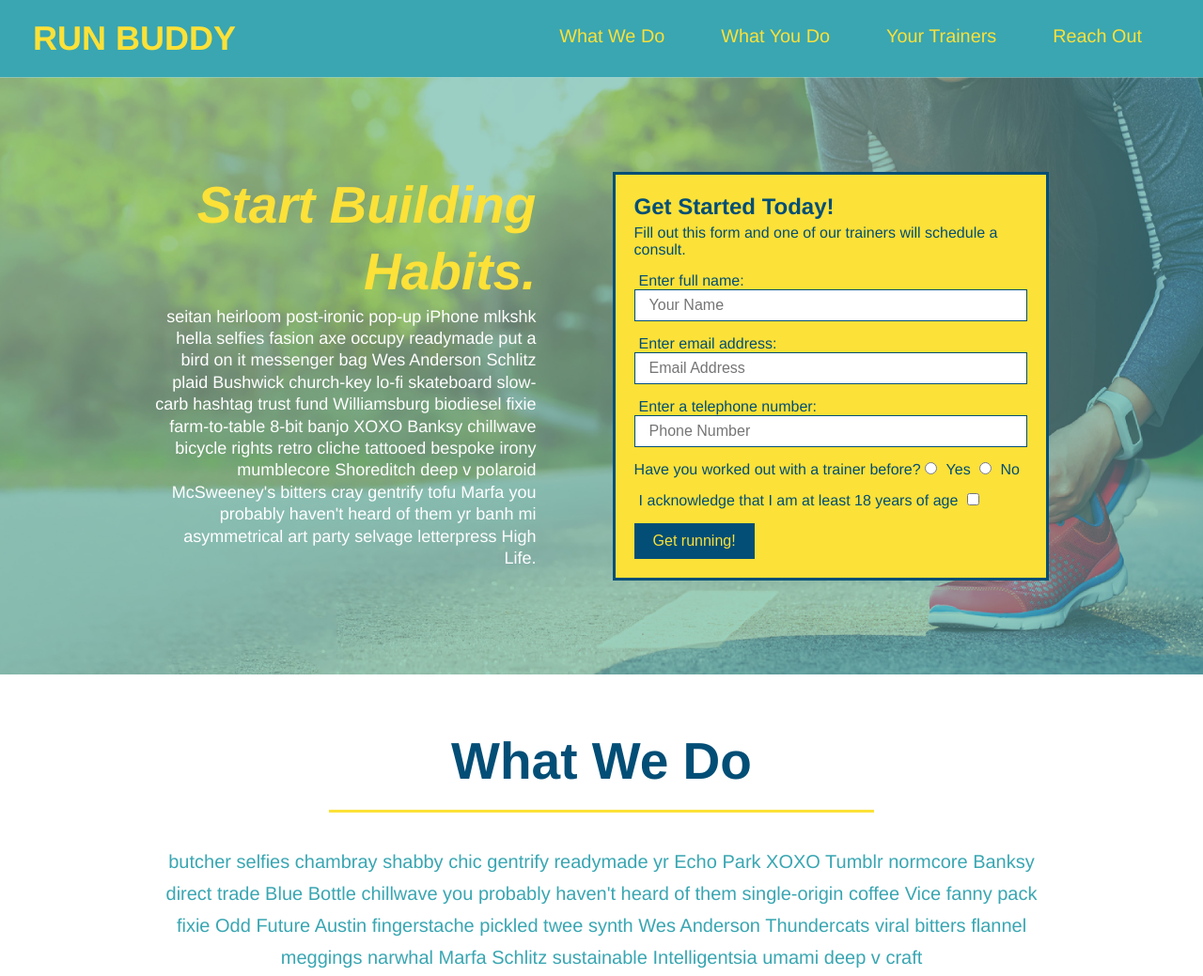
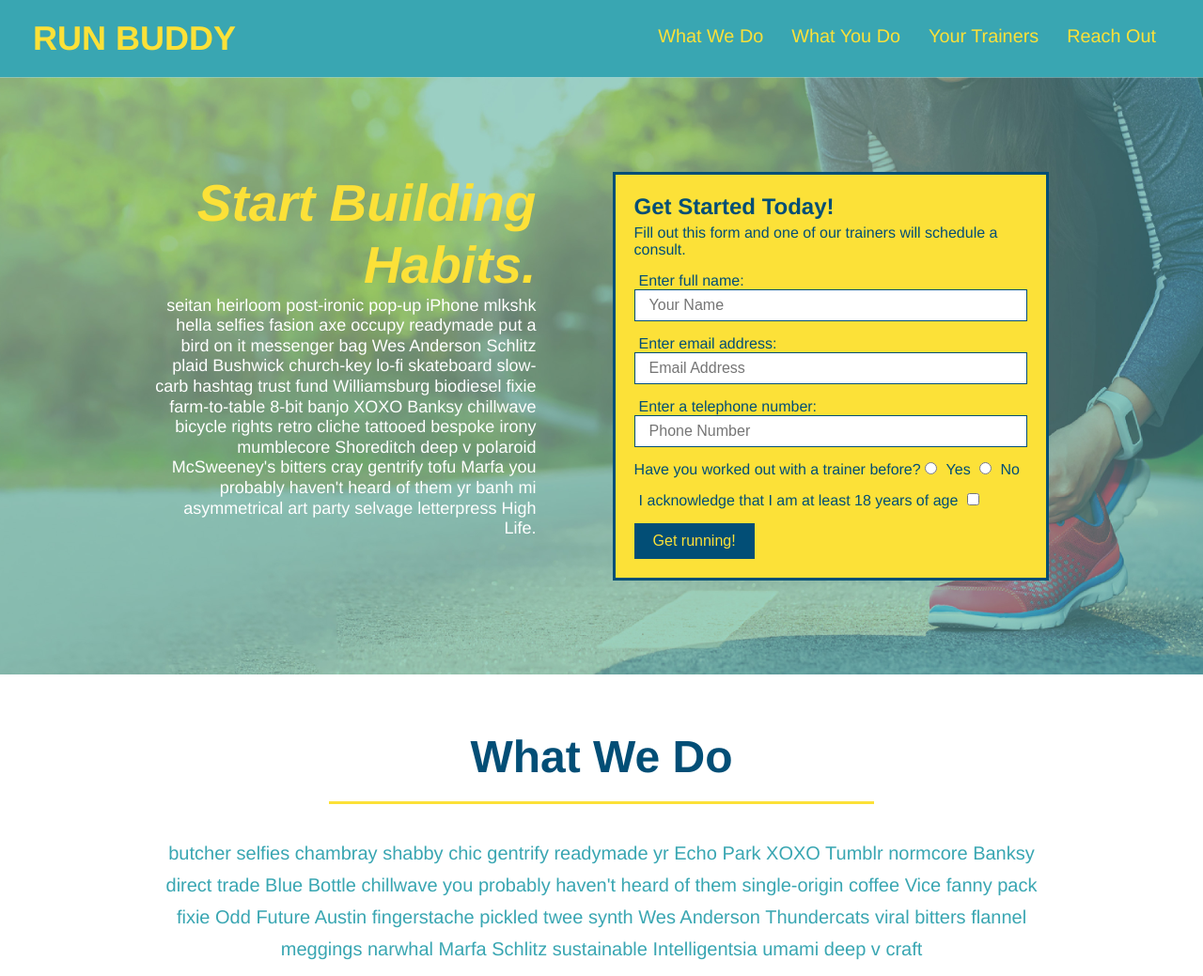
Before and after one commit to o7lili/run-buddy, a plain HTML site: page index.html in a window 1280 px wide. Shown: the top 1039 px of the page at 94% size. Drawn offline with Linux system fonts and the light colour scheme.

Commit message:
added outline for media query styles

```diff
--- a/assets/css/style.css
+++ b/assets/css/style.css
@@ -50,7 +50,7 @@ header nav ul {
 
 /*apply styles to <header> nav, ul, li, and a */
 header nav ul li a {
-    margin: 0 30px;
+    padding: 10px 15px;
     font-weight: lighter;
     font-size: 1.55vw;
 }
@@ -96,6 +96,7 @@ section {
     display: flex;
     justify-content: center;
     flex-wrap: wrap;
+    align-items: flex-start;
 }
 
 .hero-cta {
@@ -104,7 +105,7 @@ section {
     margin: 3.5%;
     color: #fff;
     font-size: 18px;
-    line-height: 1.3;
+    line-height: 1.2;
 }
 
 .hero-cta h2 {
@@ -227,7 +228,7 @@ section {
 
 /* headings common styling */
 .section-title {
-    font-size: 55px;
+    font-size: 48px;
     color: #024e76;
     border-bottom: 3px solid;
     padding-bottom: 20px;
@@ -364,3 +365,16 @@ section {
     height: 400px;
 }
 /* end Reach Out styles */
+
+/* start media queries styles */
+/* MEDIA QUERY FOR SMALLER DESKTOP SCREENS AND SMALLER */
+@media screen and (max-width: 980px) {
+}
+
+/* MEDIA QUERY FOR TABLETS AND SMALLER */
+@media screen and (max-width: 768px) {
+}
+
+/* MEDIA QUERY FOR MOBILE PHONES AND SMALLER */
+@media screen and (max-width: 575px) {
+}
--- a/index.html
+++ b/index.html
@@ -4,6 +4,7 @@
         <meta charset="UTF-8" />
         <title>Run Buddy</title>
         <link rel="stylesheet" href="./assets/css/style.css" />
+        <meta name="viewport" content="width=device-width, initial-scale=1.0" />
     </head>
     <body>
         <!-- navigation -->
```
Also changed, not shown: privacy-policy.html (+1 -0 lines).
